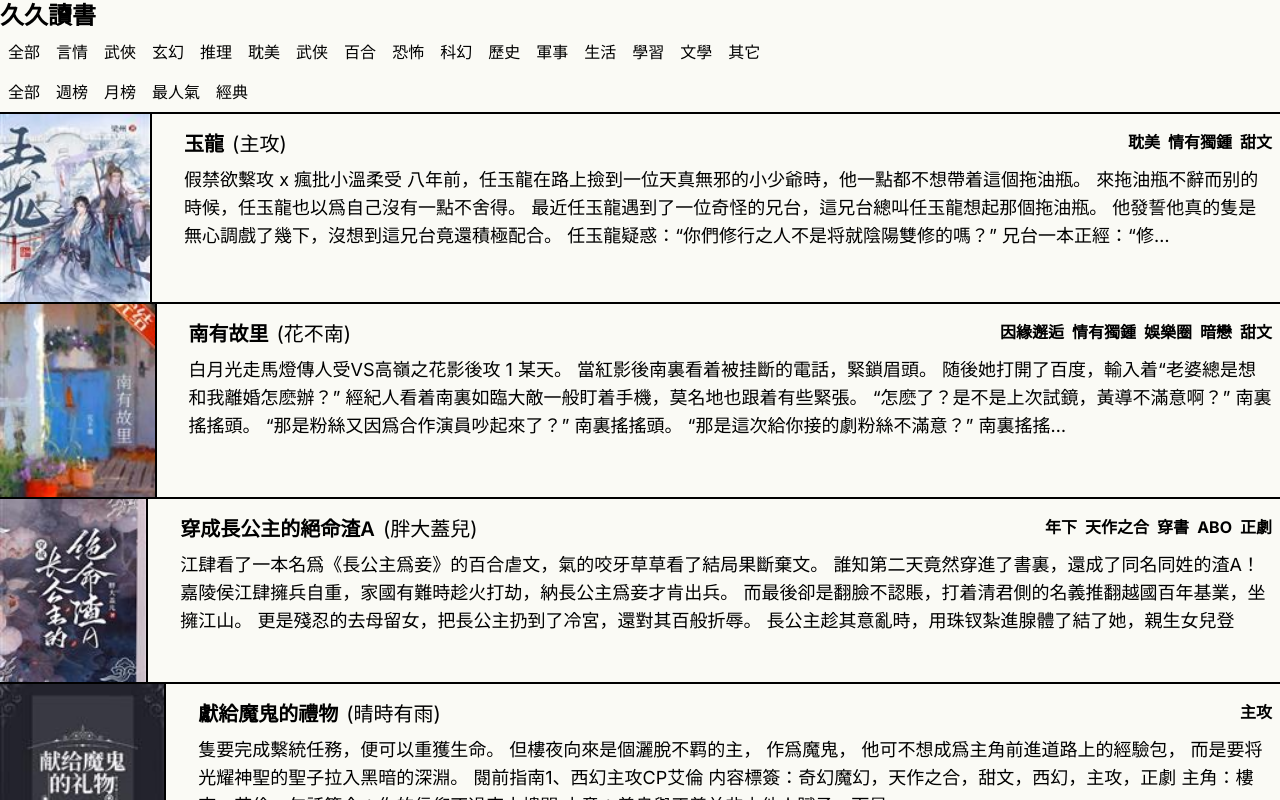
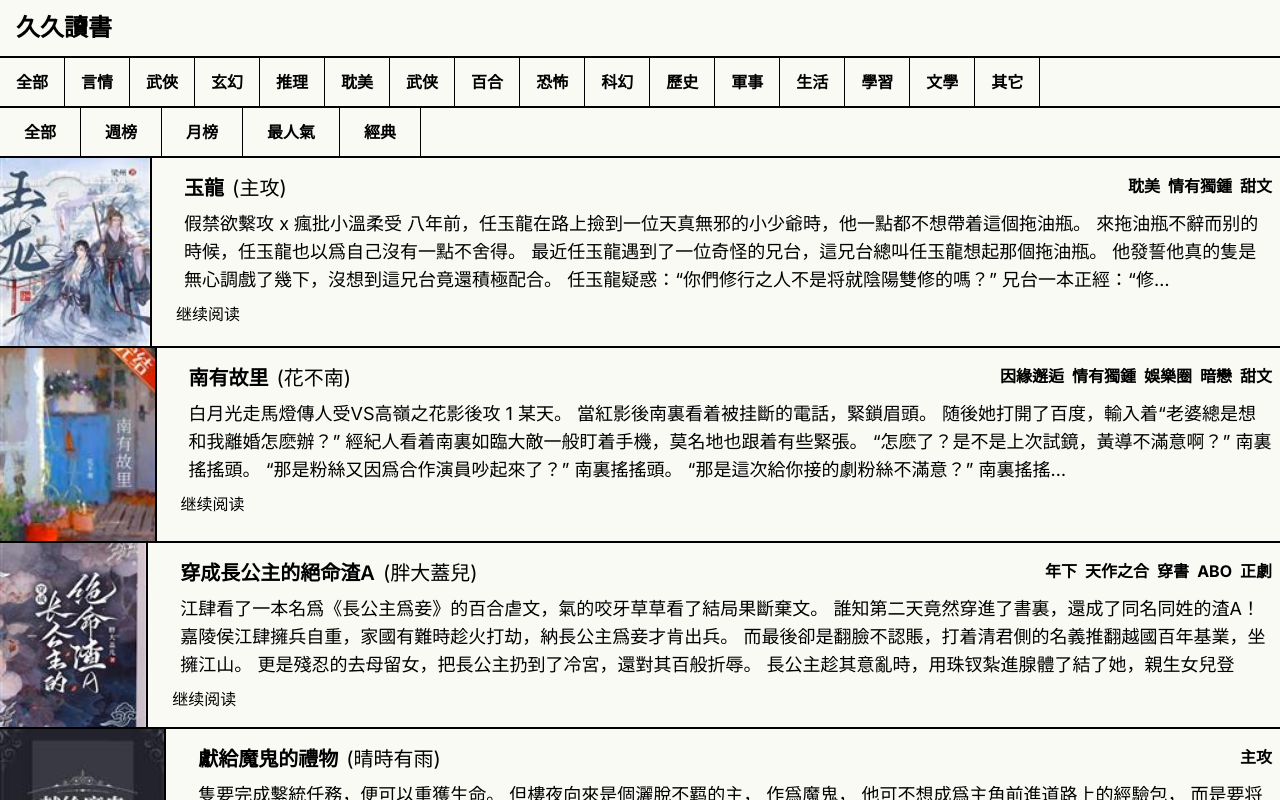
Before and after one commit to arthur-zheng/99read.me.web, a Next.js app: page / in a window 1280 px wide. Shown: the top 800 px of the page. Built offline with nearby package versions, Linux system fonts and the light colour scheme.

Commit message:
Styles for buttons

```diff
--- a/app/books/page.tsx
+++ b/app/book/[id]/page.tsx
@@ -1,7 +1,7 @@
 import React from "react";
 
 const page = () => {
-  return <div>page</div>;
+  return <div>Book Summary Page</div>;
 };
 
 export default page;
--- a/app/components/bookSummaryList.tsx
+++ b/app/components/bookSummaryList.tsx
@@ -1,7 +1,9 @@
 import React from "react";
 import Image from "next/image";
+import Link from "next/link";
 
 interface BookSummary {
+  id: string;
   title: string;
   author: string;
   cover: string;
@@ -46,6 +48,7 @@ const BookSummaryList: React.FC<BookListProps> = ({ bookSummaries }) => {
               ))}
             </div>
             <p className="p-2 text-lg">{bookSummary.summary}</p>
+            <Link href={`/book/${bookSummary.id}`}>继续阅读</Link>
           </div>
         </div>
       ))}
--- a/app/components/filter.tsx
+++ b/app/components/filter.tsx
@@ -23,22 +23,28 @@ const ranks = ["全部", "週榜", "月榜", "最人氣", "經典"];
 
 const Filter = () => {
   return (
-    <>
-      <div className="flex">
+    <div className="border-black border-b-1">
+      <div className="flex border-black border-b-2">
         {categories.map((category, index) => (
-          <button className="p-2" key={index}>
+          <button
+            className="py-3 px-4 border-r-[1px] border-black font-semibold hover:bg-black hover:text-white"
+            key={index}
+          >
             {category}
           </button>
         ))}
       </div>
       <div className="flex">
         {ranks.map((rank, index) => (
-          <button className="p-2" key={index}>
+          <button
+            className="py-3 px-6 border-r-[1px] border-black font-semibold hover:bg-black hover:text-white"
+            key={index}
+          >
             {rank}
           </button>
         ))}
       </div>
-    </>
+    </div>
   );
 };
 
--- a/app/components/header.tsx
+++ b/app/components/header.tsx
@@ -3,7 +3,7 @@ import Link from "next/link";
 
 const Header = () => {
   return (
-    <header className="relative mx-auto">
+    <header className="relative mx-auto border-black border-b-2 py-3 pl-4">
       <div className="mx-auto flex xs:items-center">
         <div className="flex w-100">
           <h1 className="text-2xl font-bold">
--- a/app/mockResponse.ts
+++ b/app/mockResponse.ts
@@ -1,5 +1,6 @@
 export const mockBookSummaryList = [
   {
+    id: "0001",
     title: "玉龍",
     author: "主攻",
     cover: "/01.jpg",
@@ -13,6 +14,7 @@ export const mockBookSummaryList = [
     liked: "1624",
   },
   {
+    id: "0002",
     title: "南有故里",
     author: "花不南",
     cover: "/02.jpg",
@@ -26,6 +28,7 @@ export const mockBookSummaryList = [
     liked: "1624",
   },
   {
+    id: "0003",
     title: "穿成長公主的絕命渣A",
     author: "胖大蓋兒",
     cover: "/03.jpg",
@@ -39,6 +42,7 @@ export const mockBookSummaryList = [
     liked: "1624",
   },
   {
+    id: "0004",
     title: "獻給魔鬼的禮物",
     author: "晴時有雨",
     cover: "/04.jpg",
@@ -52,6 +56,7 @@ export const mockBookSummaryList = [
     liked: "1624",
   },
   {
+    id: "0005",
     title: "千秋夢",
     author: "流鸢長凝",
     cover: "/05.jpg",
--- a/app/page.tsx
+++ b/app/page.tsx
@@ -7,7 +7,14 @@ export default async function Home() {
   return (
     <main>
       <Filter />
-      <BookSummaryList bookSummaries={mockBookSummaryList} />
+      <BookSummaryList
+        bookSummaries={[
+          ...mockBookSummaryList,
+          ...mockBookSummaryList.sort(() => 0.5 - Math.random()),
+          ...mockBookSummaryList.sort(() => 0.5 - Math.random()),
+          ...mockBookSummaryList.sort(() => 0.5 - Math.random()),
+        ]}
+      />
       <Footer />
     </main>
   );
```
